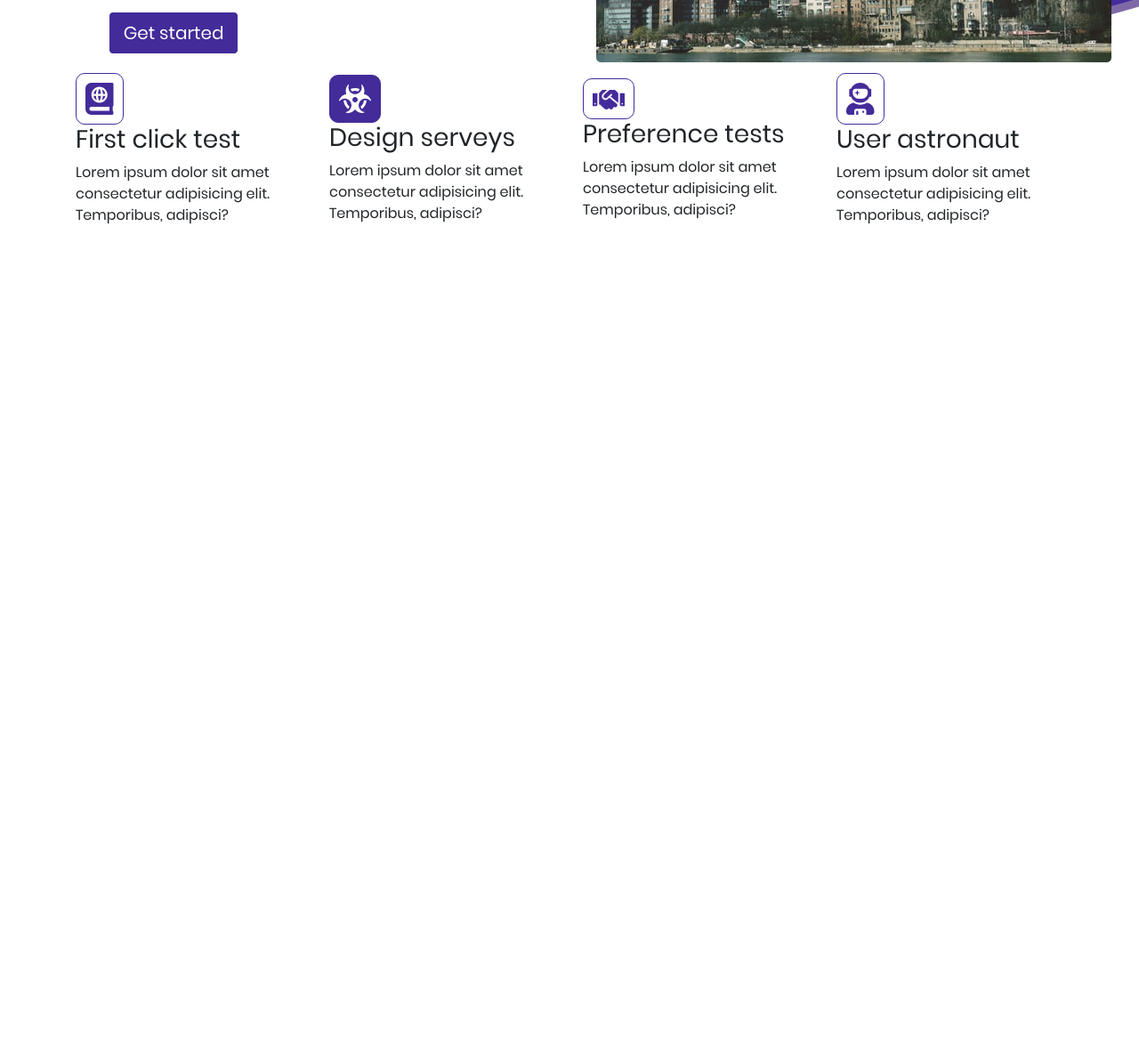
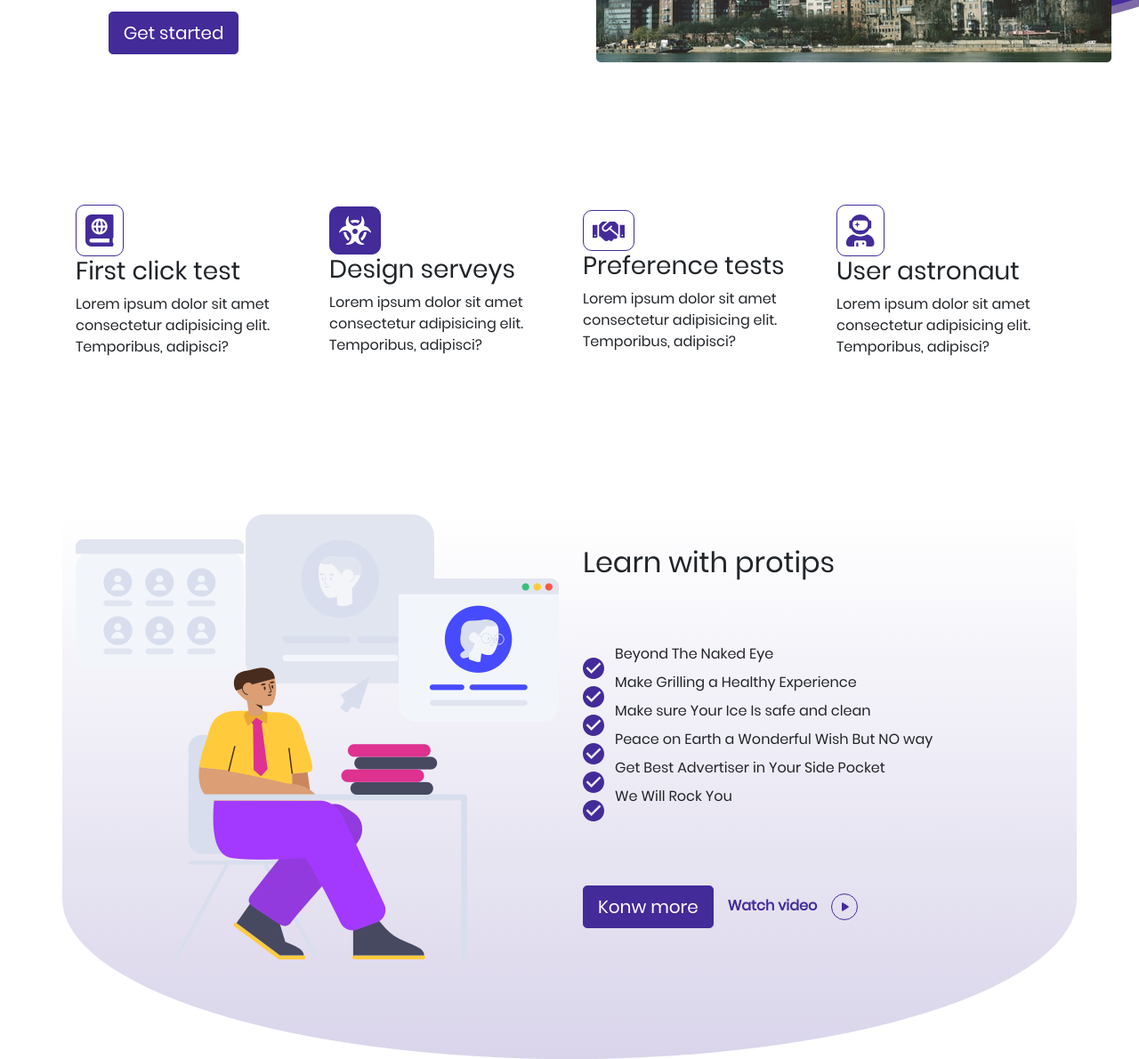
Before and after one commit to rouzbeh-hatamy/landing-page, a plain HTML site: page index.html in a window 1280 px wide. Shown: the part 539-1729 px from the top of the page at 89% size. Before the commit the page ends 809 px from the top, so only its background shows below. Drawn offline with nearby package versions, Linux system fonts and the light colour scheme.

Commit message:
add learn row

```diff
--- a/index.html
+++ b/index.html
@@ -62,8 +62,8 @@
                 <img src="./assets/Button 2.png" alt="" class="img-fluid towerImg">
             </div>
         </div>
-        <div class="container icons">
-            <div class="row">
+        <div class="container">
+            <div class="row icons">
                 <div class="clickText col-3 d-flex flex-column justify-content-center " data-aos="fade-right">
                     <div class="icon">
                         <img src="./assets/worldBook.svg" alt="">
@@ -101,6 +101,46 @@
                     </div>
                 </div>
             </div>
+            <div class="row learn" data-aos="fade-up" data-aos-duration="1000">
+                <div class="col-6 learnPic" data-aos="zoom-in-right">
+                    <img src="./assets/illustrator.png" alt="">
+                </div>
+                <div class="col-6 learnInfo" data-aos="zoom-in-left">
+                    <h2>Learn with protips</h2>
+                    <div>
+                        <div class="learnDescription">
+                            <img src="./assets/tick.svg" alt="">
+                            <p>Beyond The Naked Eye</p>
+                        </div>
+                        <div class="learnDescription">
+                            <img src="./assets/tick.svg" alt="">
+                            <p>Make Grilling a Healthy Experience</p>
+                        </div>
+                        <div class="learnDescription">
+                            <img src="./assets/tick.svg" alt="">
+                            <p>Make sure Your Ice Is safe and clean</p>
+                        </div>
+                        <div class="learnDescription">
+                            <img src="./assets/tick.svg" alt="">
+                            <p>Peace on Earth a Wonderful Wish But NO way</p>
+                        </div>
+                        <div class="learnDescription">
+                            <img src="./assets/tick.svg" alt="">
+                            <p>Get Best Advertiser in Your Side Pocket</p>
+                        </div>
+                        <div class="learnDescription">
+                            <img src="./assets/tick.svg" alt="">
+                            <p>We Will Rock You</p>
+                        </div>
+                    </div>
+                    <div class="learnBtns">
+                        <button type="button" class="btn btn-primary btn-lg startBtn ">Konw more</button>
+                        <a href="#"><strong>Watch video</strong></a>
+                        <img src="./assets/playSign.svg" alt="">
+                    </div>
+                </div>
+            </div>
+            <div class="row testimonial"></div>
         </div>
     </div>
     <script src="https://code.jquery.com/jquery-3.4.1.slim.min.js"
--- a/style.css
+++ b/style.css
@@ -37,13 +37,12 @@ body::-webkit-scrollbar {
 
 .startBtn {
     background-color: #432B99 !important;
-    border-color: unset !important;
+    border-color: #432B99 !important;
 }
 
 .icons {
-    padding-top: 12px;
+    padding: 20vh 0;
 }
-
 
 .icon {
     padding: 10px;
@@ -60,11 +59,55 @@ body::-webkit-scrollbar {
     cursor: pointer;
 }
 
+.learn {
+    background-image: linear-gradient(to top, rgba(67, 43, 153, 0.2), rgba(125, 104, 202, 0));
+    border-radius: 0 0 85% 85%/50%;
+    padding-bottom: 10%;
+}
+
+.learnInfo {
+    display: flex;
+    flex-direction: column;
+    justify-content: space-around;
+}
+
+.learnDescription {
+    display: flex;
+    height: 2rem;
+    align-items: end;
+}
+
+.learnDescription p {
+    padding: 0 12px;
+}
+
+.learnBtns a {
+    padding: 0 12px;
+    color: #432B99;
+}
+
+.next {
+    height: 50vh;
+
+}
+
+
+
+
+
 /* /////hover///// */
 .icon:hover {
     cursor: pointer;
     box-shadow: rgb(125, 104, 202) 0px 0px 5px;
 }
+
+.learnBtns img:hover,
+.learnBtns a:hover {
+    text-shadow: rgb(125, 104, 202) 0px 0px 5px;
+    cursor: pointer;
+    text-decoration: none;
+}
+
 
 
 /* fonts and animations */
```
